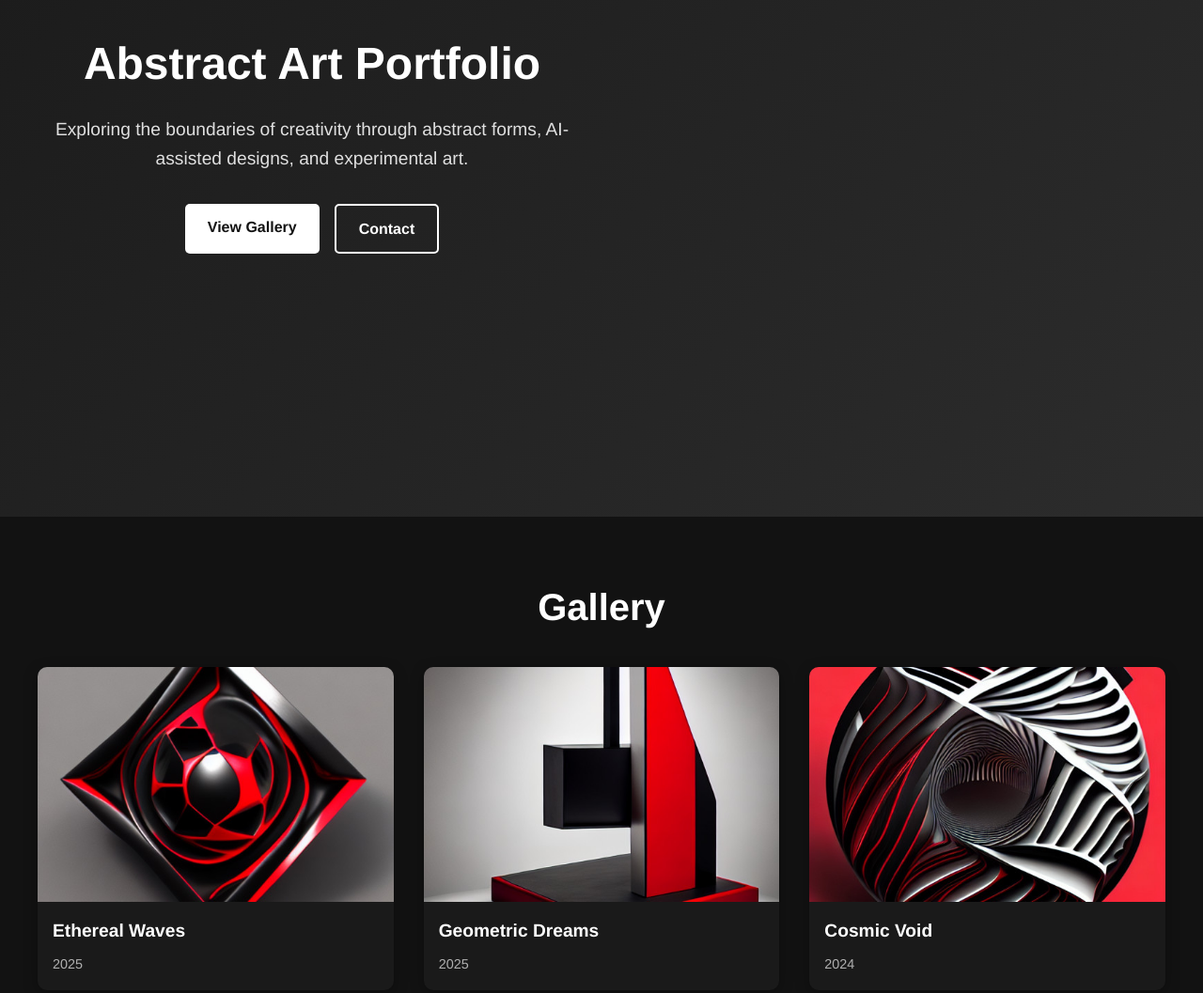
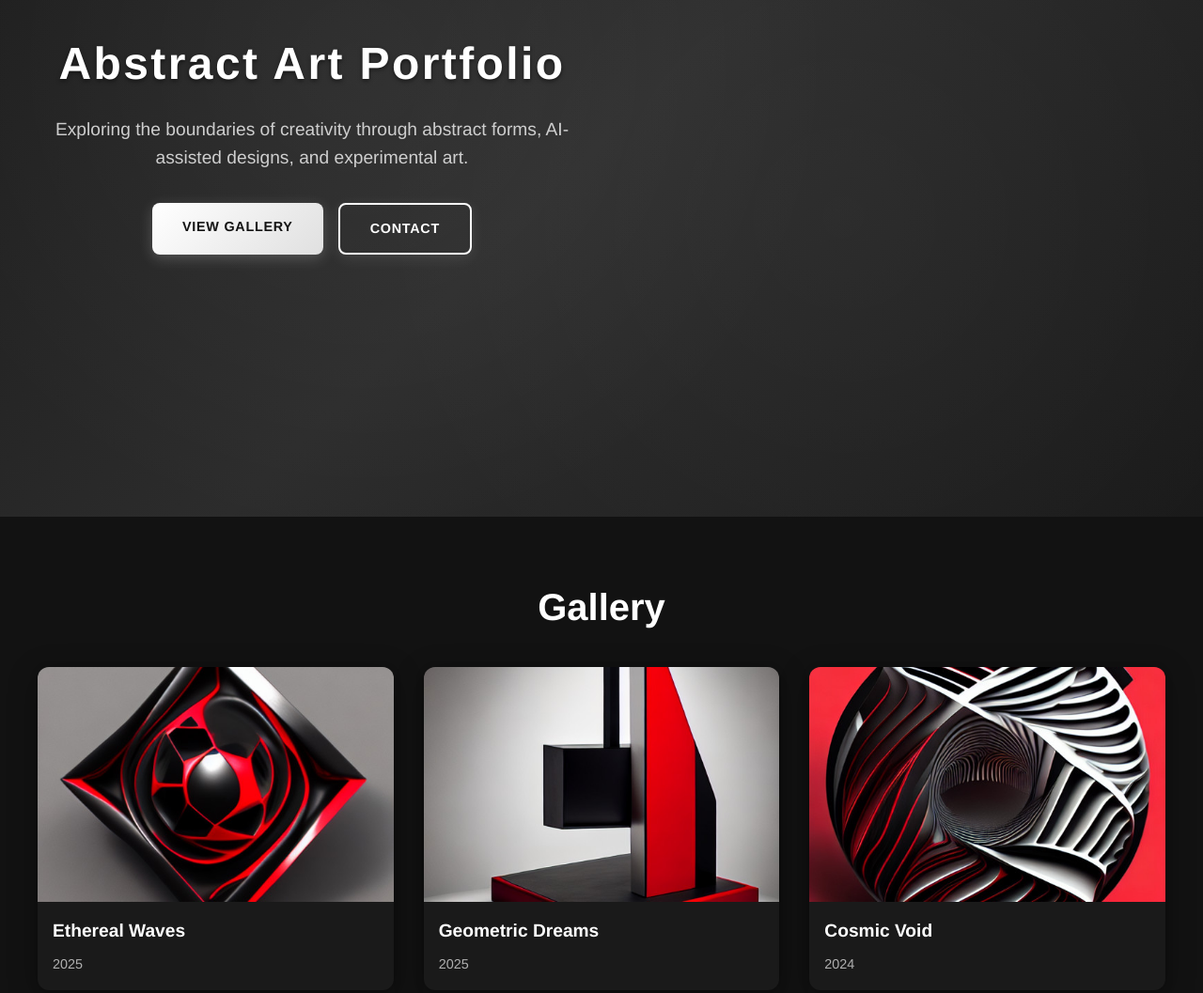
Before and after one commit to asilveira1969/criptogaleria, a plain HTML site: page index.html in a window 1280 px wide. Shown: the part 320-1377 px from the top of the page at 94% size. Drawn offline with Linux system fonts and the light colour scheme.

Commit message:
Mejorar estilos premium: gradientes, animaciones y efectos sutiles

```diff
--- a/styles.css
+++ b/styles.css
@@ -76,14 +76,35 @@ h2 {
 
 /* Hero Section */
 #hero {
-  background: linear-gradient(135deg, #1a1a1a 0%, #2c2c2c 100%);
+  background: linear-gradient(135deg, #1a1a1a 0%, #2c2c2c 50%, #1a1a1a 100%);
   text-align: center;
+  position: relative;
+  overflow: hidden;
+}
+
+#hero::before {
+  content: '';
+  position: absolute;
+  top: 0;
+  left: 0;
+  right: 0;
+  bottom: 0;
+  background: radial-gradient(circle at 30% 40%, rgba(255, 255, 255, 0.05) 0%, transparent 50%),
+              radial-gradient(circle at 70% 60%, rgba(255, 255, 255, 0.03) 0%, transparent 50%);
+  pointer-events: none;
+}
+
+.hero-content {
+  position: relative;
+  z-index: 1;
 }
 
 .hero-content h2 {
   font-size: 3rem;
   margin-bottom: 1rem;
   color: #ffffff;
+  text-shadow: 0 2px 4px rgba(0, 0, 0, 0.5);
+  letter-spacing: 0.05em;
 }
 
 .hero-content p {
@@ -92,6 +113,8 @@ h2 {
   max-width: 600px;
   margin-left: auto;
   margin-right: auto;
+  color: #e0e0e0;
+  opacity: 0.9;
 }
 
 .cta-buttons {
@@ -102,32 +125,58 @@ h2 {
 }
 
 .btn {
-  padding: 0.75rem 1.5rem;
+  padding: 0.875rem 2rem;
   text-decoration: none;
-  border-radius: 5px;
-  font-weight: bold;
-  transition: all 0.3s ease;
+  border-radius: 8px;
+  font-weight: 600;
+  transition: all 0.3s cubic-bezier(0.25, 0.46, 0.45, 0.94);
   display: inline-block;
+  text-transform: uppercase;
+  letter-spacing: 0.05em;
+  font-size: 0.9rem;
+  position: relative;
+  overflow: hidden;
+}
+
+.btn::before {
+  content: '';
+  position: absolute;
+  top: 0;
+  left: -100%;
+  width: 100%;
+  height: 100%;
+  background: linear-gradient(90deg, transparent, rgba(255, 255, 255, 0.2), transparent);
+  transition: left 0.5s ease;
+}
+
+.btn:hover::before {
+  left: 100%;
 }
 
 .btn.primary {
-  background-color: #ffffff;
+  background: linear-gradient(135deg, #ffffff 0%, #e0e0e0 100%);
   color: #121212;
+  box-shadow: 0 4px 15px rgba(255, 255, 255, 0.2);
 }
 
 .btn.primary:hover {
-  background-color: #e0e0e0;
+  background: linear-gradient(135deg, #e0e0e0 0%, #ffffff 100%);
+  box-shadow: 0 6px 20px rgba(255, 255, 255, 0.3);
+  transform: translateY(-2px);
 }
 
 .btn.secondary {
   background-color: transparent;
   color: #ffffff;
   border: 2px solid #ffffff;
+  box-shadow: 0 4px 15px rgba(255, 255, 255, 0.1);
 }
 
 .btn.secondary:hover {
   background-color: #ffffff;
   color: #121212;
+  box-shadow: 0 6px 20px rgba(255, 255, 255, 0.2);
+  transform: translateY(-2px);
 }
 
 /* Gallery Section */
@@ -139,16 +188,34 @@ h2 {
 
 .art-card {
   background-color: #1a1a1a;
-  border-radius: 10px;
+  border-radius: 12px;
   overflow: hidden;
-  box-shadow: 0 4px 15px rgba(0, 0, 0, 0.3);
-  transition: transform 0.3s ease, box-shadow 0.3s ease;
+  box-shadow: 0 8px 32px rgba(0, 0, 0, 0.3), 0 2px 8px rgba(0, 0, 0, 0.2);
+  transition: all 0.4s cubic-bezier(0.25, 0.46, 0.45, 0.94);
   cursor: pointer;
+  position: relative;
+}
+
+.art-card::before {
+  content: '';
+  position: absolute;
+  top: 0;
+  left: 0;
+  right: 0;
+  bottom: 0;
+  background: linear-gradient(135deg, rgba(255, 255, 255, 0.05) 0%, transparent 50%);
+  opacity: 0;
+  transition: opacity 0.3s ease;
+  pointer-events: none;
 }
 
 .art-card:hover {
-  transform: translateY(-5px);
-  box-shadow: 0 8px 25px rgba(0, 0, 0, 0.5);
+  transform: translateY(-8px) scale(1.02);
+  box-shadow: 0 16px 48px rgba(0, 0, 0, 0.4), 0 4px 16px rgba(0, 0, 0, 0.3);
+}
+
+.art-card:hover::before {
+  opacity: 1;
 }
 
 .art-card img {
@@ -246,9 +313,16 @@ h2 {
   top: 0;
   width: 100%;
   height: 100%;
-  background-color: rgba(0, 0, 0, 0.9);
+  background-color: rgba(0, 0, 0, 0.95);
+  backdrop-filter: blur(10px);
   justify-content: center;
   align-items: center;
+  animation: fadeIn 0.3s ease-out;
+}
+
+@keyframes fadeIn {
+  from { opacity: 0; }
+  to { opacity: 1; }
 }
 
 .modal-content {
@@ -258,35 +332,72 @@ h2 {
   display: flex;
   flex-direction: column;
   align-items: center;
+  background-color: #1a1a1a;
+  border-radius: 12px;
+  padding: 2rem;
+  box-shadow: 0 20px 60px rgba(0, 0, 0, 0.5);
+  animation: slideIn 0.4s cubic-bezier(0.25, 0.46, 0.45, 0.94);
+}
+
+@keyframes slideIn {
+  from {
+    opacity: 0;
+    transform: scale(0.9) translateY(20px);
+  }
+  to {
+    opacity: 1;
+    transform: scale(1) translateY(0);
+  }
 }
 
 .modal-content img {
   max-width: 100%;
-  max-height: 70vh;
+  max-height: 60vh;
   object-fit: contain;
+  border-radius: 8px;
+  box-shadow: 0 8px 32px rgba(0, 0, 0, 0.3);
 }
 
 .modal-info {
   text-align: center;
-  margin-top: 1rem;
+  margin-top: 1.5rem;
   color: #ffffff;
+  max-width: 600px;
+}
+
+.modal-info h3 {
+  font-size: 1.8rem;
+  margin-bottom: 0.5rem;
+  color: #ffffff;
+}
+
+.modal-info p {
+  margin-bottom: 0.5rem;
+  opacity: 0.9;
 }
 
 .close {
   position: absolute;
-  top: -10px;
-  right: -10px;
+  top: -15px;
+  right: -15px;
   color: #ffffff;
-  font-size: 2rem;
+  font-size: 2.5rem;
   font-weight: bold;
   cursor: pointer;
   background-color: #333;
   border-radius: 50%;
-  width: 40px;
-  height: 40px;
+  width: 50px;
+  height: 50px;
   display: flex;
   justify-content: center;
   align-items: center;
+  transition: all 0.3s ease;
+  box-shadow: 0 4px 15px rgba(0, 0, 0, 0.3);
+}
+
+.close:hover {
+  background-color: #555;
+  transform: scale(1.1);
 }
 
 /* Responsive Design */
```
